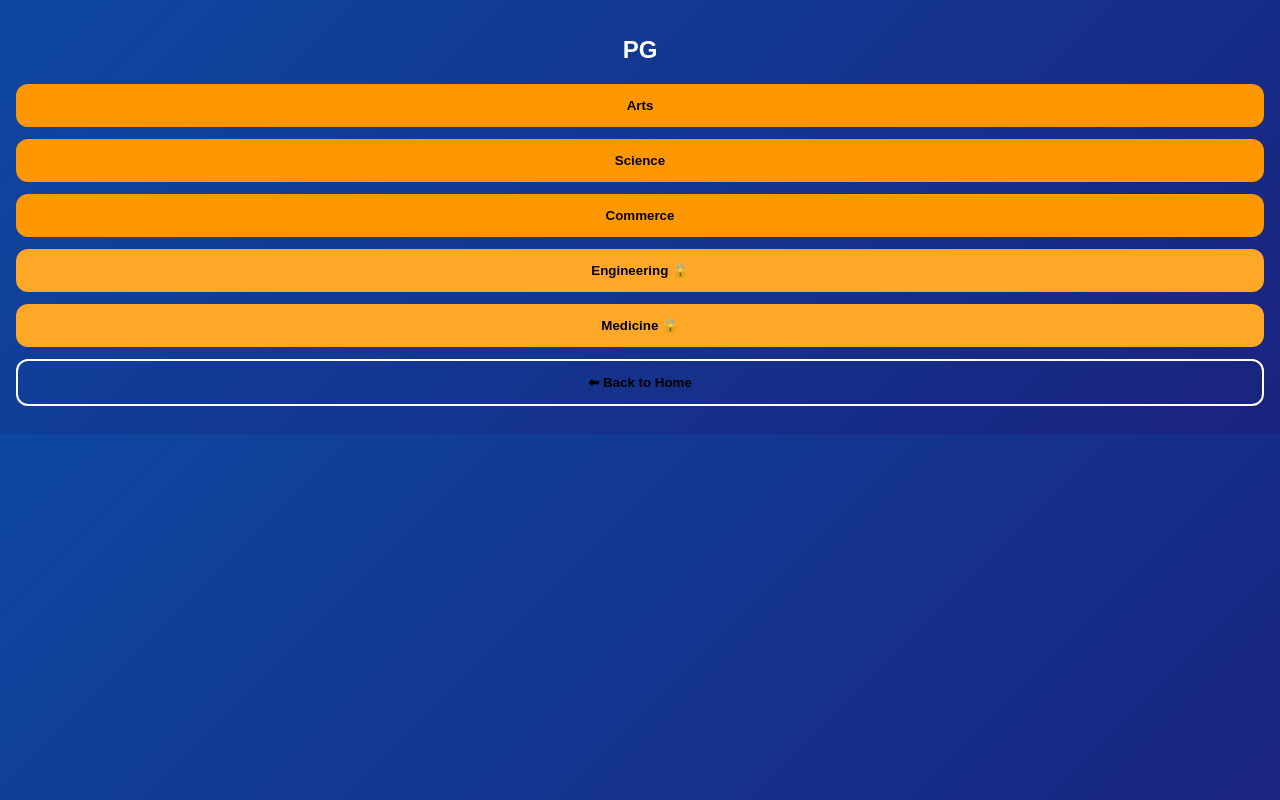
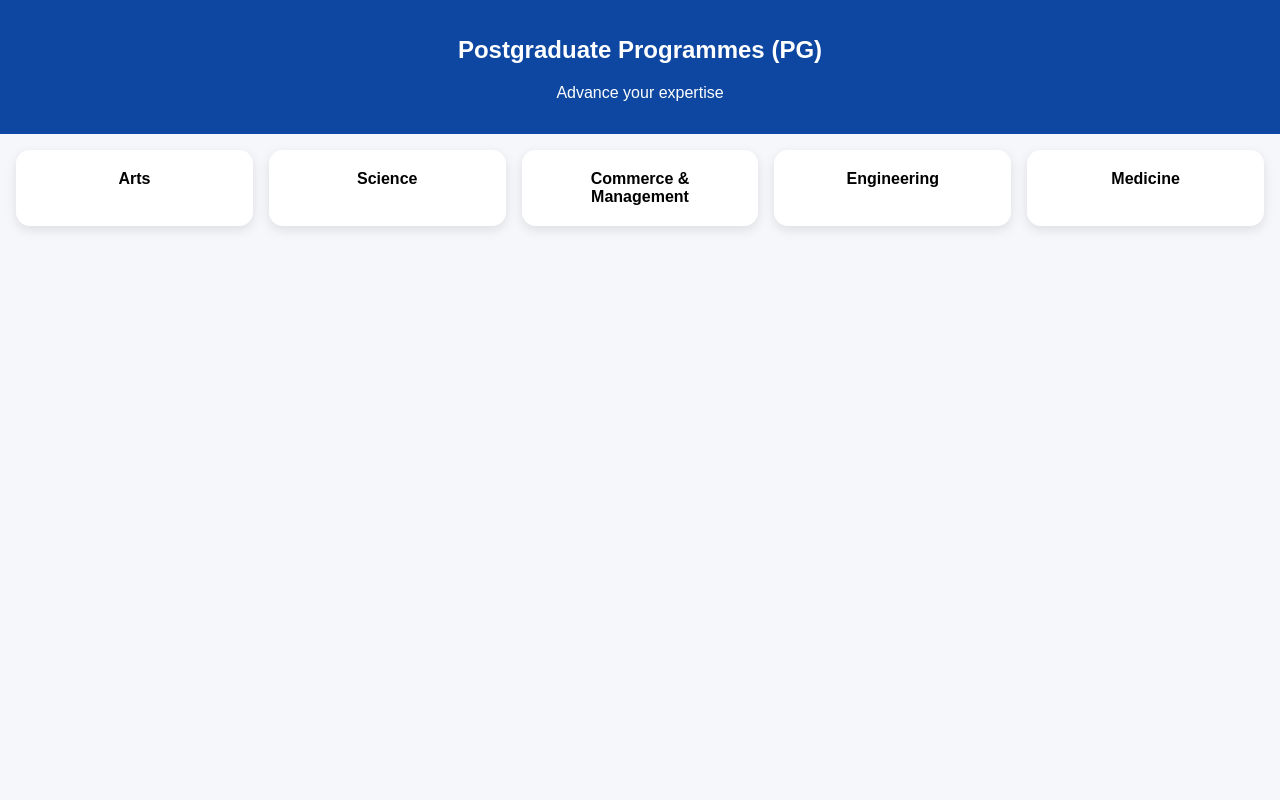
Before and after one commit to Vkcode95/awaken-360, a plain HTML site: page pg.html in a window 1280 px wide. Drawn offline with Linux system fonts and the light colour scheme; no server answers.

Commit message:
Update pg.html

```diff
--- a/pg.html
+++ b/pg.html
@@ -1,36 +1,66 @@
 <!DOCTYPE html>
 <html lang="en">
 <head>
-<meta charset="UTF-8"/>
-<meta name="viewport" content="width=device-width, initial-scale=1.0"/>
-<title>PG | Awaken 360</title>
+  <meta charset="UTF-8">
+  <meta name="viewport" content="width=device-width, initial-scale=1.0">
+  <title>PG Programmes | Awaken 360</title>
 
-<script type="module">
-import { initializeApp } from "https://www.gstatic.com/firebasejs/10.7.1/firebase-app.js";
-import { getAuth, onAuthStateChanged } from "https://www.gstatic.com/firebasejs/10.7.1/firebase-auth.js";
-const app=initializeApp({apiKey:"AIzaSyCH0wmpO_38NcLO2r_7nqUI-JxiEAi-W1c",authDomain:"awaken-360.firebaseapp.com",projectId:"awaken-360",storageBucket:"awaken-360.firebasestorage.app",messagingSenderId:"1026505283790",appId:"1:1026505283790:web:1f35bfcd845db8b262d89f"});
-const auth=getAuth(app);let loggedIn=false;
-onAuthStateChanged(auth,u=>loggedIn=!!u);
-window.openReg=()=>loggedIn?alert("Registered content – Updating soon 🚀"):location.href="login.html";
-</script>
+  <style>
+    body {
+      margin: 0;
+      font-family: Arial, sans-serif;
+      background: #f5f7fb;
+    }
 
-<style>
-body{margin:0;font-family:Arial;background:linear-gradient(135deg,#0d47a1,#1a237e);color:#fff;padding:16px}
-h2{text-align:center}
-.btn{padding:14px;border-radius:12px;border:none;font-weight:bold;background:#ff9800;margin-bottom:12px;width:100%}
-.lock{background:#ffa726}.back{background:transparent;border:2px solid #fff}
-</style>
+    header {
+      background: #0d47a1;
+      color: white;
+      padding: 16px;
+      text-align: center;
+    }
+
+    .container {
+      padding: 16px;
+    }
+
+    .grid {
+      display: grid;
+      grid-template-columns: repeat(auto-fit, minmax(150px, 1fr));
+      gap: 16px;
+    }
+
+    .card {
+      background: white;
+      border-radius: 14px;
+      padding: 20px;
+      text-align: center;
+      font-weight: bold;
+      box-shadow: 0 4px 12px rgba(0,0,0,0.1);
+      cursor: pointer;
+    }
+
+    .card:hover {
+      background: #eef1ff;
+    }
+  </style>
 </head>
 
 <body>
-<h2>PG</h2>
 
-<button class="btn">Arts</button>
-<button class="btn">Science</button>
-<button class="btn">Commerce</button>
-<button class="btn lock" onclick="openReg()">Engineering 🔒</button>
-<button class="btn lock" onclick="openReg()">Medicine 🔒</button>
+<header>
+  <h2>Postgraduate Programmes (PG)</h2>
+  <p>Advance your expertise</p>
+</header>
 
-<button class="btn back" onclick="location.href='index.html'">⬅ Back to Home</button>
+<div class="container">
+  <div class="grid">
+    <div class="card" onclick="location.href='pg-arts.html'">Arts</div>
+    <div class="card" onclick="location.href='pg-science.html'">Science</div>
+    <div class="card" onclick="location.href='pg-commerce.html'">Commerce & Management</div>
+    <div class="card" onclick="location.href='pg-engineering.html'">Engineering</div>
+    <div class="card" onclick="location.href='pg-medicine.html'">Medicine</div>
+  </div>
+</div>
+
 </body>
 </html>
```
